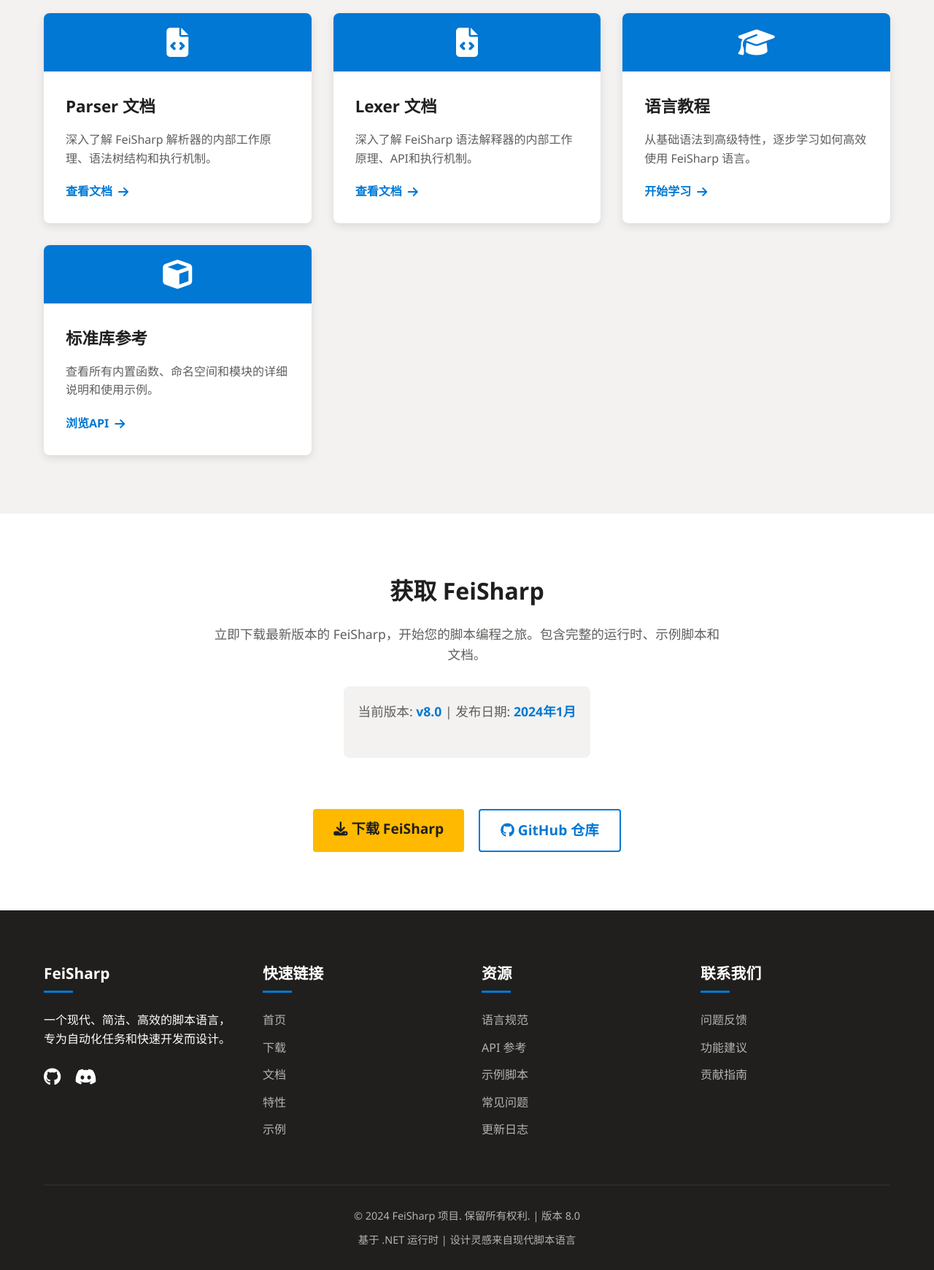
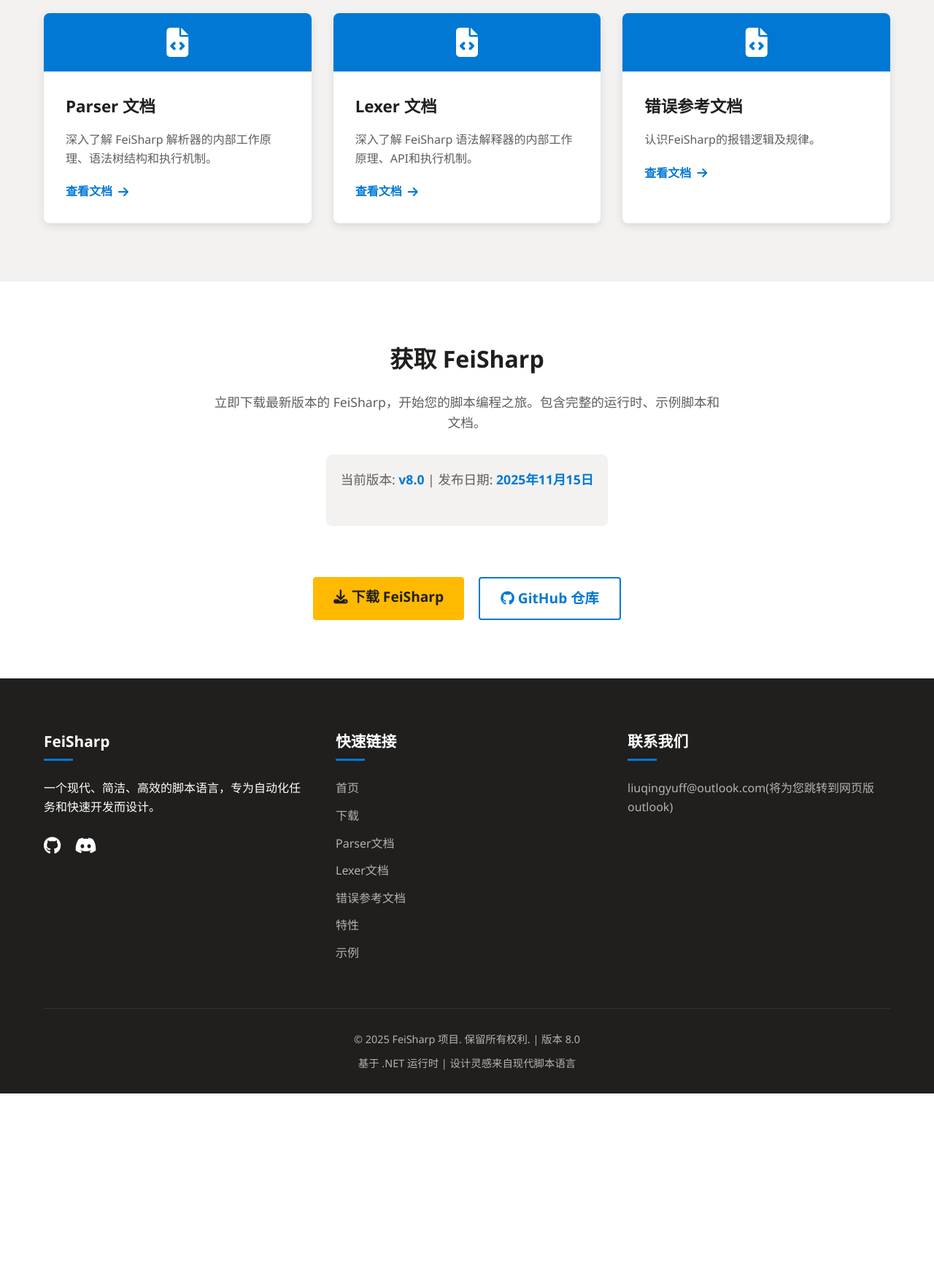
Before and after one commit to Mars-FeiFei/feitools.github.io, a plain HTML site: page feisharp/index.html in a window 1280 px wide. Shown: the part 3260-5001 px from the top of the page at 73% size. After the commit the page ends 4759 px from the top, so only its background shows below. Drawn offline with Linux system fonts and the light colour scheme.

Commit message:
modified some AI

```diff
--- a/feisharp/index.html
+++ b/feisharp/index.html
@@ -694,7 +694,7 @@ iend;
 
 // 循环示例;
 var count = 1;
-while(count <= 5)
+while(count &lt;= 5)
 wbegin:
     print("计数: " + count);
     set("count", count + 1);
@@ -759,28 +759,17 @@ print("2^10 = " + result);</code></pre>
                         </a>
                     </div>
                 </div>
-                <div class="doc-card">
-                    <div class="doc-icon">
-                        <i class="fas fa-graduation-cap"></i>
-                    </div>
-                    <div class="doc-content">
-                        <h3>语言教程</h3>
-                        <p>从基础语法到高级特性，逐步学习如何高效使用 FeiSharp 语言。</p>
-                        <a href="#" class="doc-link">
-                            开始学习 <i class="fas fa-arrow-right"></i>
-                        </a>
-                    </div>
-                </div>
 
                 <div class="doc-card">
                     <div class="doc-icon">
-                        <i class="fas fa-cube"></i>
+                        <i class="fas fa-file-code">
+                        </i>
                     </div>
                     <div class="doc-content">
-                        <h3>标准库参考</h3>
-                        <p>查看所有内置函数、命名空间和模块的详细说明和使用示例。</p>
-                        <a href="#" class="doc-link">
-                            浏览API <i class="fas fa-arrow-right"></i>
+                        <h3>错误参考文档</h3>
+                        <p>认识FeiSharp的报错逻辑及规律。</p>
+                        <a href="documents/learn/index.html" class="doc-link">
+                            查看文档 <i class="fas fa-arrow-right"></i>
                         </a>
                     </div>
                 </div>
@@ -796,7 +785,7 @@ print("2^10 = " + result);</code></pre>
                 <p>立即下载最新版本的 FeiSharp，开始您的脚本编程之旅。包含完整的运行时、示例脚本和文档。</p>
 
                 <div class="version-info">
-                    <p>当前版本: <span>v8.0</span> | 发布日期: <span>2024年1月</span></p>
+                    <p>当前版本: <span>v8.0</span> | 发布日期: <span>2025年11月15日</span></p>
                 </div>
             </div>
 
@@ -829,35 +818,24 @@ print("2^10 = " + result);</code></pre>
                     <ul class="footer-links">
                         <li><a href="index.html">首页</a></li>
                         <li><a href="download.html">下载</a></li>
-                        <li><a href="documents/parser.html">文档</a></li>
+                        <li><a href="documents/parser.html">Parser文档</a></li>
+                        <li><a href="documents/lexer.html">Lexer文档</a></li>
+                        <li><a href="documents/learn/index.html">错误参考文档</a></li>
                         <li><a href="#features">特性</a></li>
                         <li><a href="#quick-start">示例</a></li>
                     </ul>
                 </div>
 
                 <div class="footer-column">
-                    <h3>资源</h3>
-                    <ul class="footer-links">
-                        <li><a href="#">语言规范</a></li>
-                        <li><a href="#">API 参考</a></li>
-                        <li><a href="#">示例脚本</a></li>
-                        <li><a href="#">常见问题</a></li>
-                        <li><a href="#">更新日志</a></li>
-                    </ul>
-                </div>
-
-                <div class="footer-column">
                     <h3>联系我们</h3>
                     <ul class="footer-links">
-                        <li><a href="https://github.com/Mars-FeiFei/FeiSharp-Terminal/issues" target="_blank">问题反馈</a></li>
-                        <li><a href="#">功能建议</a></li>
-                        <li><a href="#">贡献指南</a></li>
+                        <li><a href="https://outlook.office.com/mail/compose">liuqingyuff@outlook.com(将为您跳转到网页版outlook)</a></li>
                     </ul>
                 </div>
             </div>
 
             <div class="footer-bottom">
-                <p>&copy; 2024 FeiSharp 项目. 保留所有权利. | 版本 8.0</p>
+                <p>&copy; 2025 FeiSharp 项目. 保留所有权利. | 版本 8.0</p>
                 <p style="margin-top: 10px;">基于 .NET 运行时 | 设计灵感来自现代脚本语言</p>
             </div>
         </div>
```
Also changed, not shown: feisharp/documents/learn/index.html (+9 -8 lines), feisharp/download.html (+6 -53 lines).
